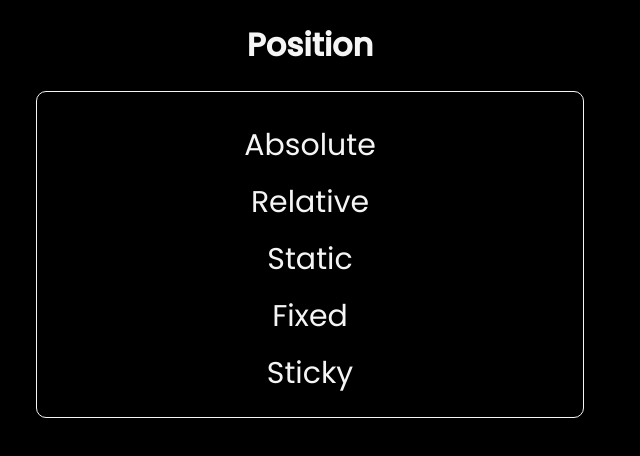
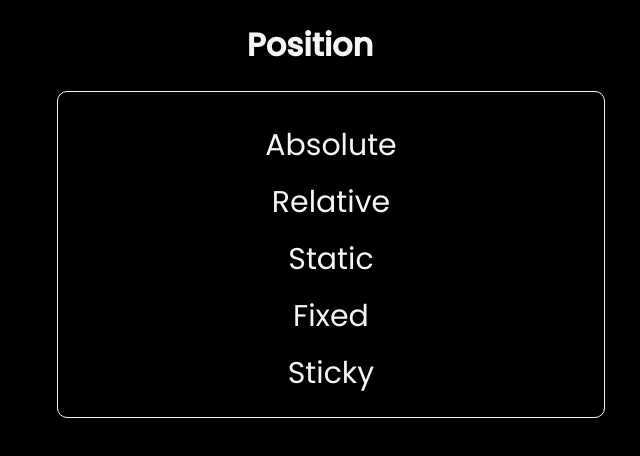
Before and after one commit to dinadina1/Position-Practice-, a plain HTML site: page index.html in a window 1280 px wide. Shown: the whole page, without its empty margins (330-970 px from the left). Drawn offline with Linux system fonts and the light colour scheme.

Commit message:
Update index.css

```diff
--- a/index.css
+++ b/index.css
@@ -8,16 +8,13 @@ h1{
 }
 main{
     text-align: center;
-    display: flex;
-    justify-content: center;
-    align-items: center;
 }
 .parent{
     border: 1px solid;
     width: 40%;
     padding: 20px;
     border-radius: 10px;
-
+    margin: 0 30% 0 30%;
 }
 a{
     text-decoration: none;
@@ -27,11 +24,9 @@ a{
 }
 .absolute, .relative, .static, .fixed, .sticky{
     border: 1px solid black;
-    /* padding:20px ; */
     margin-top: 10px;
     border-radius: 10px;
     text-align: center;
-
 }
 .absolute:hover{
     background-color: darkturquoise;
```
